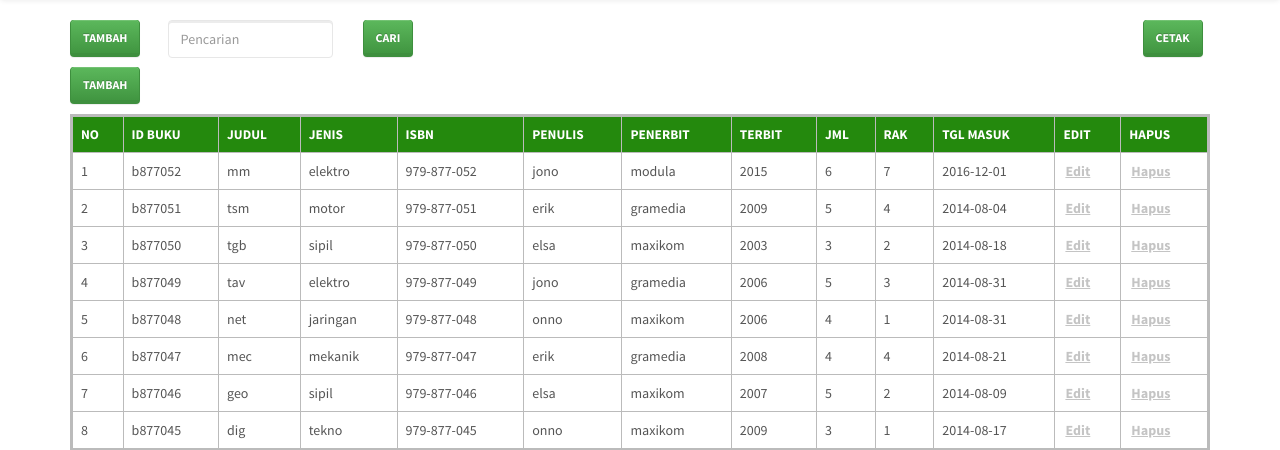
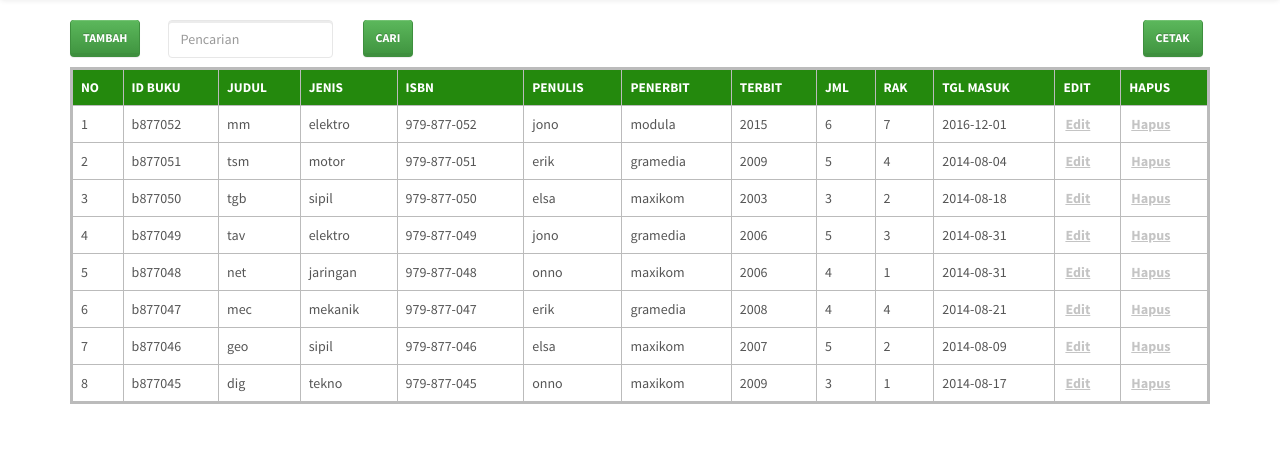
Before and after one commit to FitriNA/project-web, a PHP site: page /Admin/buku.php in a window 1280 px wide. Shown: the part 54-504 px from the top of the page. Run offline with PHP 8.4, Linux system fonts and the light colour scheme; a user stored in the database is signed in; data comes from the database, SQL or seed files in the repository.

Commit message:
mugo ae fix.. hoho..

```diff
--- a/Admin/buku.php
+++ b/Admin/buku.php
@@ -41,7 +41,6 @@
 			<a href="buku-laporan.php"  target="_blank" style="text-decoration: none;"><input type="button" name="tambah" value="Cetak" class="btn btn-success"></a><p></p>
 		</div>
 	</div>
-	<a href="buku-tambah.php" style="text-decoration: none;"><input type="button" name="tambah" value="Tambah" class="btn btn-success"></a><p></p>
   	<table class="table table-bordered">
 		<tr>
         	<th>No</th>
```
